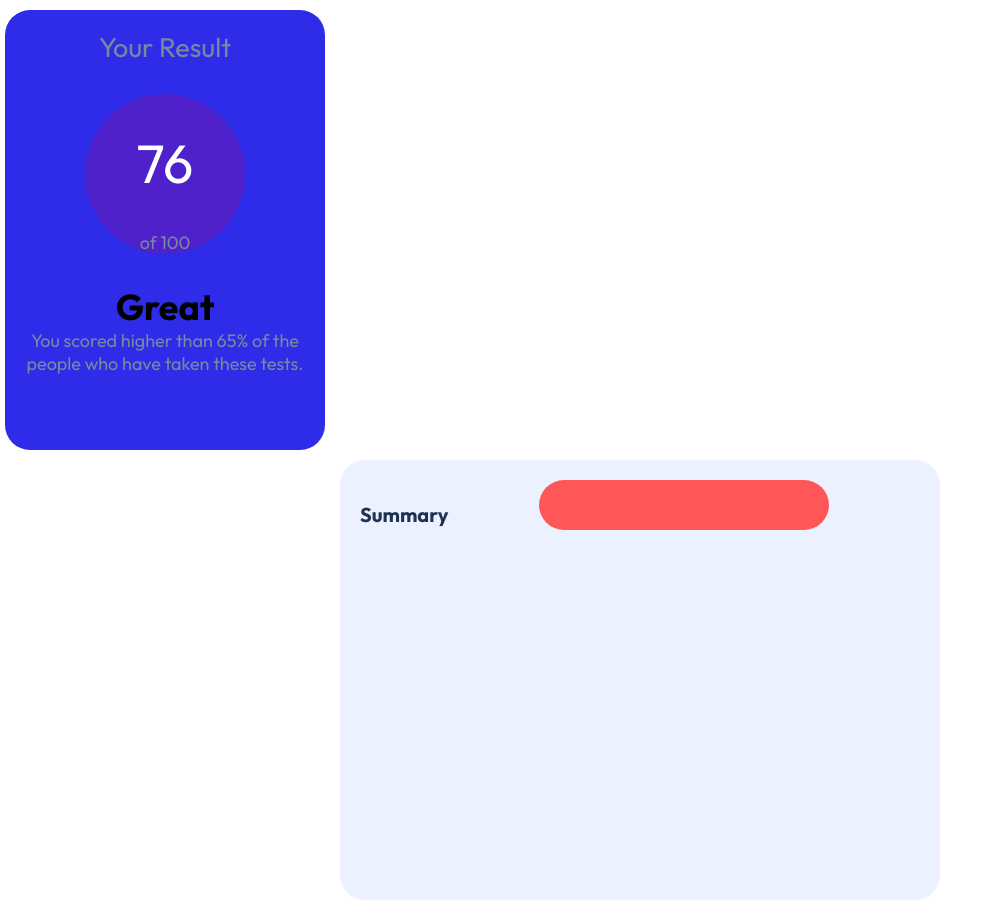
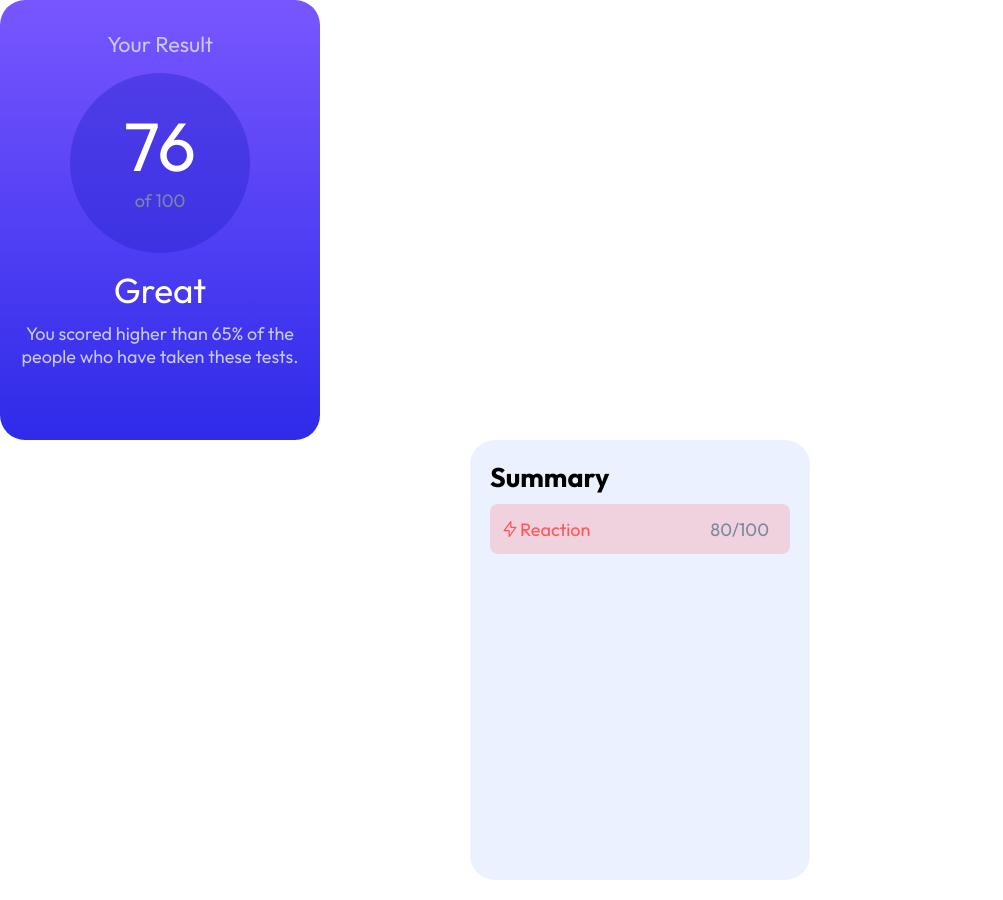
Before and after one commit to zembezn/results-summary-component, a React (Create React App) app: page / in a window 1280 px wide. Shown: the whole page, without its empty margins (0-1003 px from the left). Built offline with nearby package versions, Linux system fonts and the light colour scheme.

Commit message:
Created results and summary files with styled file

```diff
--- a/src/App.js
+++ b/src/App.js
@@ -1,34 +1,22 @@
 import GlobalStyles from "./Components/Globalstyle"
-import { Result } from "./Components/Styled/Result.styled";
-import { Span, CircleContainer, ContainerRes, Title } from "./Components/Styled/ResultsContainer.styled";
+import Results from "./Components/Results";
+import Summary from "./Components/Summary";
 import { ContainerSum } from "./Components/Styled/SummaryContainer.styled";
 
 
-const App = () => {
-  return (
+const App = () => (
   <>
     <GlobalStyles />
 
-      <ContainerRes>
-        <Title>Your Result</Title>
-
-          <CircleContainer>
-            <Span>76</Span>
-            of 100
-          </CircleContainer>
-
-        <h1>Great</h1>
-        <p>You scored higher than 65% of the people who have taken these tests.</p>
-      </ContainerRes>
+    <Results />
 
     <ContainerSum>
       <h2>Summary</h2>
-        <Result />
+      <Summary />
     </ContainerSum>
 
 
   </>
-  );
-}
+)
 
 export default App;
--- a/src/Components/Globalstyle.js
+++ b/src/Components/Globalstyle.js
@@ -21,27 +21,36 @@ body {
 img {
     width: 100%;
     border-radius: 12px;
+    width: 20px;
+    height: 20px;
+    padding-left: 10px;
 }
 
 text {
     padding: 22px 10px;
 }
 
-h2 {
-    font-size: 20px;
-    padding-top: 22px;
-    color: hsl(218, 44%, 22%);
-    padding-bottom: 18px;
+h1 {
+    font-size: 35px;
+    margin: 10px auto;
+    color: hsl(0, 0%, 100%);
     align-items: center;
-    justify-content: left;
+    justify-content: center;
+    font-weight: lighter;
+}
+
+h3 {
+    color: hsl(0, 100%, 67%);
+    align-items: center;
+    justify-content: right;
+    font-size: 1em;
+    font-weight: lighter;
 }
 
 p {
-    color: hsl(220, 15%, 55%);
-    padding-bottom: 30px;
+    color: hsl(241, 100%, 89%);
     align-items: center;
-    justify-content: right;
-}
+    }
 .attribution { font-size: 11px; text-align: center; }
 .attribution a { color: hsl(228, 45%, 44%); }
 
--- /dev/null
+++ b/src/Components/Results.js
@@ -0,0 +1,20 @@
+
+import { ContainerRes, Title, CircleContainer, Span } from "./Styled/ResultsContainer.styled"
+
+const Results = () => {
+  return (
+    <ContainerRes>
+        <Title>Your Result</Title>
+
+          <CircleContainer>
+            <Span>76</Span>
+            of 100
+          </CircleContainer>
+
+        <h1>Great</h1>
+        <p>You scored higher than 65% of the people who have taken these tests.</p>
+      </ContainerRes>
+  )
+}
+
+export default Results
--- a/src/Components/Styled/Result.styled.js
+++ b/src/Components/Styled/Result.styled.js
@@ -1,13 +1,19 @@
 import styled from "styled-components"
 
 export const Result = styled.div`
-width: 250px;
+width: 300px;
 height: 50px;
 max-width: 100%;
 display: flex;
-padding: 0 20px;
-margin: 0 auto;
-background-color: hsl(0, 100%, 67%);
-border-radius: 25px;
-justify-content: right;
+flex-direction: row;
+justify-content: left;
+align-items: center;
+margin: 10px auto;
+background-color: hsla(0, 100%, 67%, 0.2);
+border-radius: 8px;
 `
+export const Score = styled.p`
+color: hsl(220, 15%, 55%);
+align-items: center;
+padding-left: 120px;
+`
--- a/src/Components/Styled/ResultsContainer.styled.js
+++ b/src/Components/Styled/ResultsContainer.styled.js
@@ -5,39 +5,39 @@ width: 280px;
 height: 400px;
 max-width: 100%;
 padding: 20px 20px;
-margin: 10px 5px;
-background-color: hsl(241, 81%, 54%);
+background: linear-gradient(hsl(252, 100%, 67%), hsl(241, 81%, 54%));
 border-radius: 25px;
 text-align: center;
 justify-content: center;
 `
 
 export const CircleContainer = styled.div`
-margin: 30px auto;
-border-radius: 50%;
-width: 160px;
-height: 160px;
-background-color: hsla(256, 72%, 46%, 1);
+border-radius: 100%;
+width: 180px;
+height: 180px;
+background-color:hsla(256, 72%, 46%, 1);
+background-color: hsla(241, 72%, 46%, 0.4);
 color: hsl(220, 15%, 55%);
 text-align: center;
 display: flex;
 flex-direction: column;
 align-items: center;
+margin: 15px auto;
 `
 
-export const Span = styled.h1`
+export const Span = styled.h2`
 color: hsl(0, 0%, 100%);
+margin-top: 30px;
 align-items: center;
 justify-content: center;
-margin: auto;
-font-size: 3em;
+font-size: 3.8em;
+font-weight: 400;
+`
+export const Title = styled.h2`
+color: hsl(241, 100%, 89%);
+align-items: center;
+justify-content: center;
+margin: 10px auto;
+font-size: 1.2em;
 font-weight: lighter;
 `
-export const Title = styled.h1`
-color: hsl(220, 15%, 55%);
-align-items: center;
-justify-content: center;
-margin: auto;
-font-size: 1.5em;
-font-weight: lighter;
-`
--- a/src/Components/Styled/SummaryContainer.styled.js
+++ b/src/Components/Styled/SummaryContainer.styled.js
@@ -1,13 +1,14 @@
 import styled from "styled-components"
 
 export const ContainerSum = styled.div`
-width: 560px;
+width: 300px;
 height: 400px;
 max-width: 100%;
 display: flex;
+flex-direction: column;
 padding: 20px 20px;
 margin: 0 auto;
 background-color: hsl(221, 100%, 96%);
 border-radius: 25px;
-text-align: right;
+text-align: left;
 `
--- /dev/null
+++ b/src/Components/Summary.js
@@ -0,0 +1,15 @@
+
+import { Result, Score } from "./Styled/Result.styled"
+
+const Summary = ( ) => {
+  return (
+
+        <Result>
+          <img src="./images/icon-reaction.svg" alt="reaction" />
+          <h3>Reaction</h3>
+          <Score>80/100</Score>
+        </Result>
+        )
+}
+
+export default Summary
```
Also changed, not shown: src/Components/Styled/Flex.styled.js (added, +10 -0 lines). Lines whose indentation alone changed are shown as unchanged.
